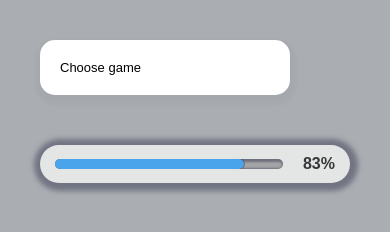
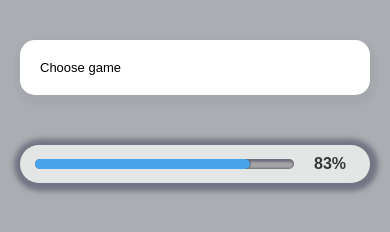
Before and after one commit to rpdNick/PayOp_test, a plain HTML site: page index.html in a window 390 px wide. Drawn offline with Linux system fonts and the light colour scheme.

Commit message:
added styles

```diff
--- a/style/style.scss
+++ b/style/style.scss
@@ -13,6 +13,8 @@ body {
 
     .page-content {
         padding: 40px;
+        display: flex;
+        justify-content: space-around;
 
         .element-box {
             margin-bottom: 50px;
@@ -94,7 +96,7 @@ body {
 
                 li {
                     margin: 0;
-                    transition: 0.5s;
+                    transition: .5s;
                     font-style: normal;
                     font-weight: normal;
                     font-size: 13px;
@@ -118,7 +120,7 @@ body {
         .progress-box {
             .progress {
                 min-width: 260px;
-                max-width: 500px;
+                width: 400px;
                 border-radius: 50px;
                 -webkit-box-shadow: 1px 1px 5px 7px rgba(66, 68, 90, 0.54);
                 -moz-box-shadow: 1px 1px 5px 7px rgba(66, 68, 90, 0.54);
@@ -145,10 +147,12 @@ body {
                         background: #49a4eb;
                         box-shadow: 1px 0px 0px 0px rgba(0, 0, 0, 0.3);
                         width: 80%;
+                        transition: .1s;
                     }
                 }
 
                 .progress__value {
+                    min-width: 41px;
                     margin-left: 20px;
                     color: #353638;
                     font-size: 16px;
@@ -158,3 +162,25 @@ body {
         }
     }
 }
+
+@media screen and (max-width: 810px) {
+    .page-content {
+        flex-direction: column;
+    }
+}
+
+@media screen and (max-width: 485px) {
+    body .page-content {
+        padding: 40px 20px;
+
+        .element-box {
+            .select {
+                width: 100%;
+            }
+
+            .progress {
+                width: 100%;
+            }
+        }
+    }
+}
```
Also changed, not shown: style/style.css, 1 other file.
